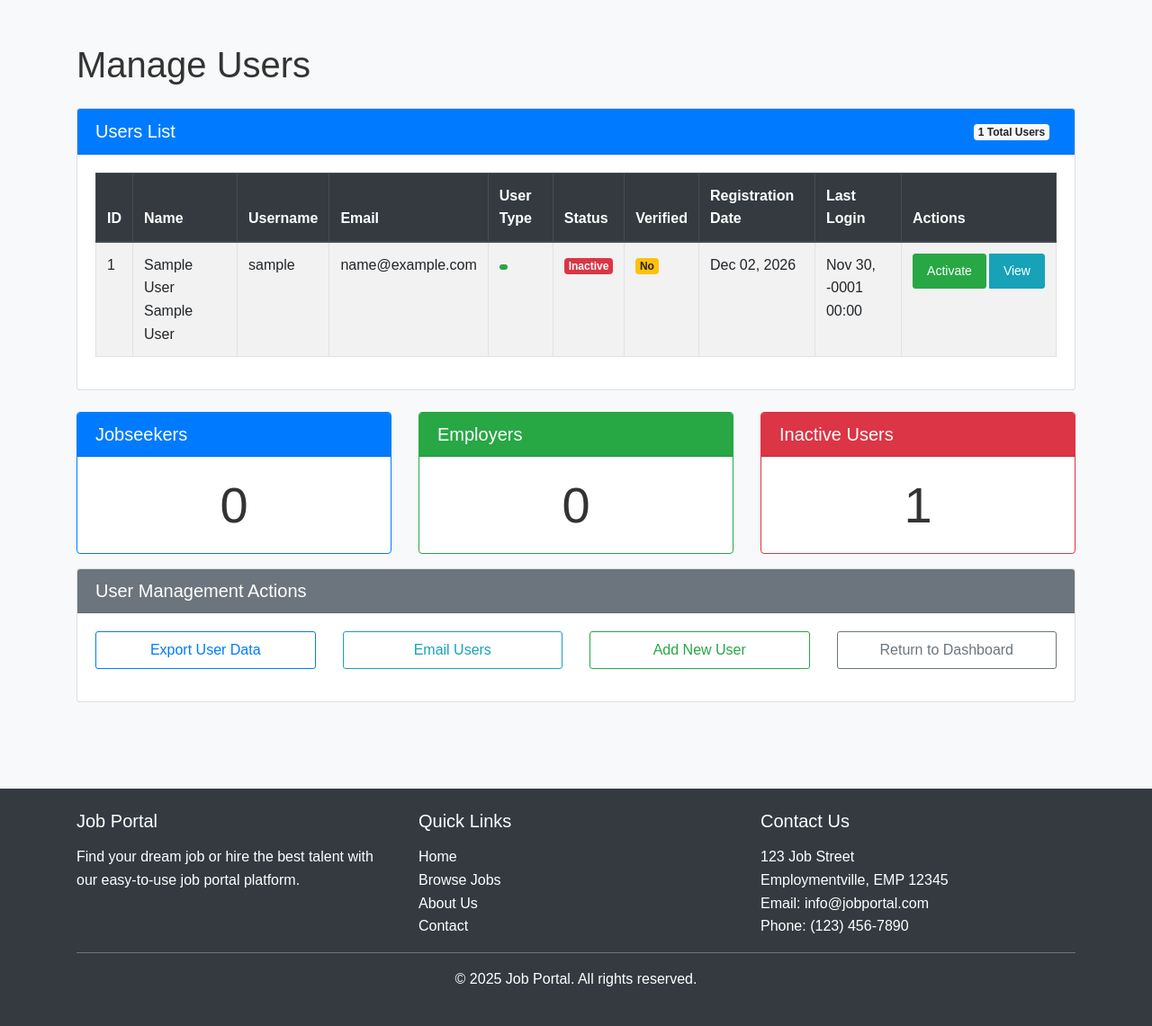
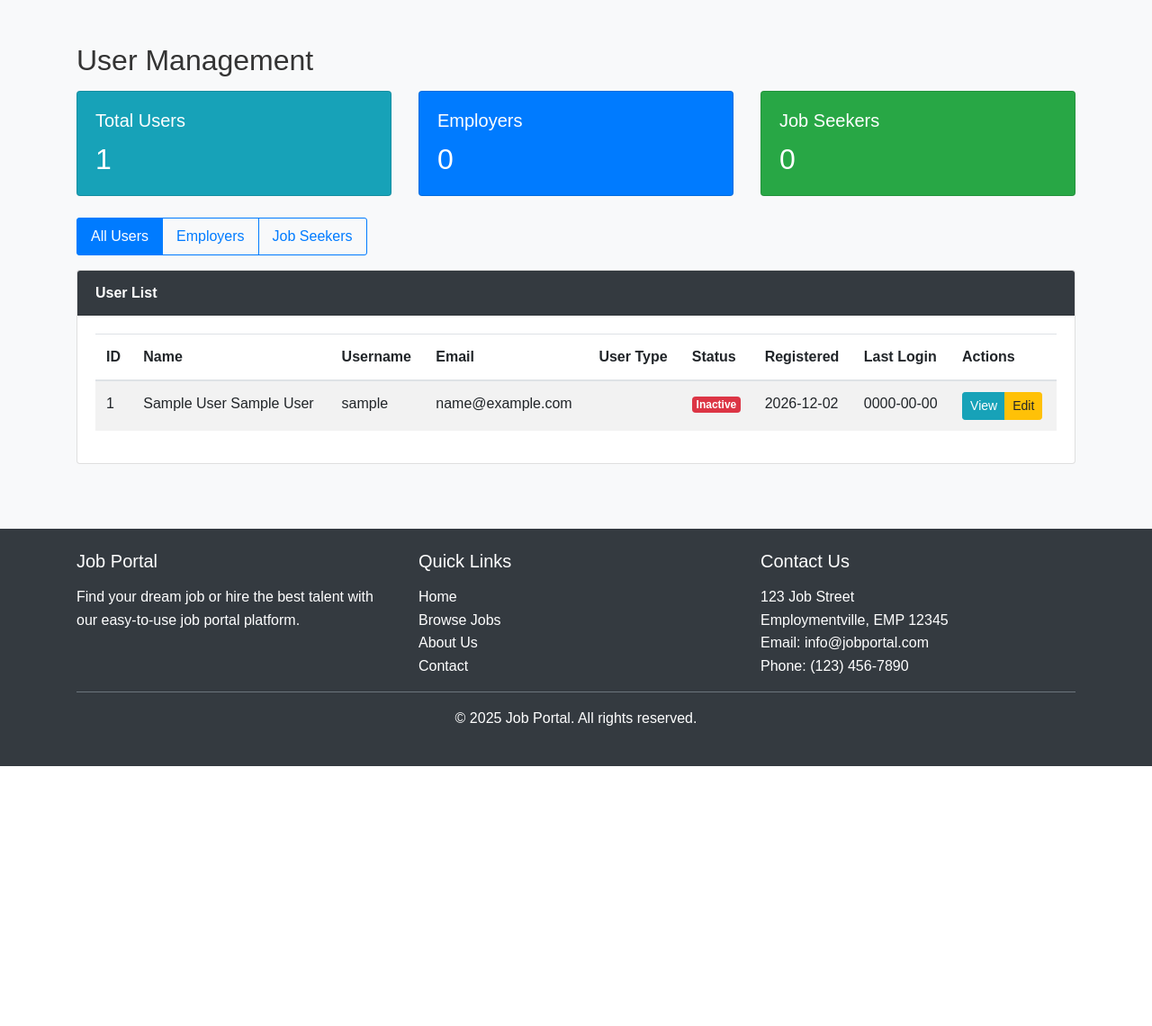
Before and after one commit to hamzatarifturing/job-portal-system-php, a PHP site: page /admin/users.php in a window 1280 px wide. Shown: the part 58-1199 px from the top of the page at 90% size. After the commit the page ends 910 px from the top, so only its background shows below. Run offline with PHP 8.4, Linux system fonts and the light colour scheme; the visitor is signed in with stand-in values (Sample User, id 1).

Commit message:
Repeated because of losing previous interaction 1 Conversation 7B - Interaction 1 - Model Selected: B
This commit includes the users module implementation in the admin module

```diff
--- a/admin/users.php
+++ b/admin/users.php
@@ -4,140 +4,143 @@
 
 // Check if user is logged in and is an admin
 if(!isset($_SESSION['user_id']) || $_SESSION['user_type'] != 'admin') {
+    // Redirect to login page with error message if not admin
     header("Location: ../login.php?error=unauthorized");
     exit();
 }
 
-// Include database configuration and header
+// Include database configuration
 include_once("../includes/db_config.php");
 include_once("../includes/header.php");
 
-// Initialize variables
-$success_message = "";
-$error_message = "";
+// Initialize variables for messages
+$message = '';
+$message_type = '';
 
-// Pagination setup
-$records_per_page = 10;
+// Handle user status change if submitted
+if(isset($_POST['toggle_status']) && isset($_POST['user_id'])) {
+    $user_id = $_POST['user_id'];
+    $current_status = $_POST['current_status'];
+    $new_status = ($current_status == 'active') ? 'inactive' : 'active';
+
+    $update_query = "UPDATE users SET status = ? WHERE id = ?";
+    $stmt = mysqli_prepare($conn, $update_query);
+    mysqli_stmt_bind_param($stmt, "si", $new_status, $user_id);
+
+    if(mysqli_stmt_execute($stmt)) {
+        $message = "User status updated successfully!";
+        $message_type = "success";
+    } else {
+        $message = "Failed to update user status: " . mysqli_error($conn);
+        $message_type = "danger";
+    }
+
+    mysqli_stmt_close($stmt);
+}
+
+// Setup pagination
+$results_per_page = 10;
 $page = isset($_GET['page']) ? (int)$_GET['page'] : 1;
-$offset = ($page - 1) * $records_per_page;
+$start_from = ($page - 1) * $results_per_page;
 
-// Prepare the query to fetch users excluding admins
-$count_query = "SELECT COUNT(*) AS total FROM users WHERE user_type != 'admin'";
+// Setup filtering
+$filter_type = isset($_GET['filter']) ? $_GET['filter'] : '';
+$where_clause = "user_type != 'admin'";
+
+if($filter_type == 'jobseeker' || $filter_type == 'employer') {
+    $where_clause .= " AND user_type = '$filter_type'";
+}
+
+// Count total records for pagination
+$count_query = "SELECT COUNT(*) as total FROM users WHERE $where_clause";
 $count_result = mysqli_query($conn, $count_query);
 $count_row = mysqli_fetch_assoc($count_result);
 $total_records = $count_row['total'];
-$total_pages = ceil($total_records / $records_per_page);
+$total_pages = ceil($total_records / $results_per_page);
 
 // Fetch users with pagination
-$users_query = "SELECT id, username, email, user_type, first_name, last_name,
-                status, is_verified, last_login, created_at
-                FROM users WHERE user_type != 'admin'
-                ORDER BY created_at DESC LIMIT ?, ?";
-$users_stmt = mysqli_prepare($conn, $users_query);
+$query = "SELECT id, username, email, user_type, first_name, last_name, status,
+          DATE(created_at) as register_date, DATE(last_login) as last_login_date
+          FROM users
+          WHERE $where_clause
+          ORDER BY created_at DESC
+          LIMIT ?, ?";
 
-if ($users_stmt) {
-    mysqli_stmt_bind_param($users_stmt, "ii", $offset, $records_per_page);
-    mysqli_stmt_execute($users_stmt);
+$stmt = mysqli_prepare($conn, $query);
+mysqli_stmt_bind_param($stmt, "ii", $start_from, $results_per_page);
+mysqli_stmt_execute($stmt);
+$result = mysqli_stmt_get_result($stmt);
 
-    // Get the result set
-    $result = mysqli_stmt_get_result($users_stmt);
+// Count user types for stats
+$employer_count_query = "SELECT COUNT(*) as count FROM users WHERE user_type = 'employer'";
+$jobseeker_count_query = "SELECT COUNT(*) as count FROM users WHERE user_type = 'jobseeker'";
 
-    // If mysqli_stmt_get_result doesn't work (missing mysqlnd driver)
-    if (!$result) {
-        // Alternative approach for PHP 5 compatibility
-        mysqli_stmt_bind_result($users_stmt,
-            $id, $username, $email, $user_type,
-            $first_name, $last_name, $status,
-            $is_verified, $last_login, $created_at
-        );
+$employer_result = mysqli_query($conn, $employer_count_query);
+$jobseeker_result = mysqli_query($conn, $jobseeker_count_query);
 
-        $users = array();
-        while (mysqli_stmt_fetch($users_stmt)) {
-            $users[] = array(
-                'id' => $id,
-                'username' => $username,
-                'email' => $email,
-                'user_type' => $user_type,
-                'first_name' => $first_name,
-                'last_name' => $last_name,
-                'status' => $status,
-                'is_verified' => $is_verified,
-                'last_login' => $last_login,
-                'created_at' => $created_at
-            );
-        }
-    } else {
-        // If the function works, fetch all rows
-        $users = array();
-        while ($row = mysqli_fetch_assoc($result)) {
-            $users[] = $row;
-        }
-    }
-
-    mysqli_stmt_close($users_stmt);
-} else {
-    $error_message = "Database error: " . mysqli_error($conn);
-}
-
-// Function to handle status toggle
-if (isset($_POST['toggle_status']) && isset($_POST['user_id'])) {
-    $user_id = (int)$_POST['user_id'];
-    $new_status = $_POST['new_status'] === 'active' ? 'active' : 'inactive';
-
-    $update_query = "UPDATE users SET status = ? WHERE id = ? AND user_type != 'admin'";
-    $update_stmt = mysqli_prepare($conn, $update_query);
-
-    if ($update_stmt) {
-        mysqli_stmt_bind_param($update_stmt, "si", $new_status, $user_id);
-
-        if (mysqli_stmt_execute($update_stmt)) {
-            $success_message = "User status updated successfully!";
-            header("Location: users.php");
-            exit();
-        } else {
-            $error_message = "Failed to update user status: " . mysqli_error($conn);
-        }
-
-        mysqli_stmt_close($update_stmt);
-    } else {
-        $error_message = "Database error: " . mysqli_error($conn);
-    }
-}
+$employer_count = mysqli_fetch_assoc($employer_result)['count'];
+$jobseeker_count = mysqli_fetch_assoc($jobseeker_result)['count'];
 ?>
 
 <div class="container mt-4">
-    <h1 class="mb-4">Manage Users</h1>
+    <h2>User Management</h2>
 
-    <?php if (!empty($error_message)): ?>
-    <div class="alert alert-danger alert-dismissible fade show" role="alert">
-        <?php echo htmlspecialchars($error_message); ?>
+    <!-- Display messages if any -->
+    <?php if(!empty($message)): ?>
+    <div class="alert alert-<?php echo $message_type; ?> alert-dismissible fade show" role="alert">
+        <?php echo $message; ?>
         <button type="button" class="close" data-dismiss="alert" aria-label="Close">
             <span aria-hidden="true">&times;</span>
         </button>
     </div>
     <?php endif; ?>
 
-    <?php if (!empty($success_message)): ?>
-    <div class="alert alert-success alert-dismissible fade show" role="alert">
-        <?php echo htmlspecialchars($success_message); ?>
-        <button type="button" class="close" data-dismiss="alert" aria-label="Close">
-            <span aria-hidden="true">&times;</span>
-        </button>
+    <!-- User Statistics -->
+    <div class="row mb-4">
+        <div class="col-md-4">
+            <div class="card bg-info text-white">
+                <div class="card-body">
+                    <h5 class="card-title">Total Users</h5>
+                    <h2 class="card-text"><?php echo $total_records; ?></h2>
                 </div>
-    <?php endif; ?>
+            </div>
+        </div>
+        <div class="col-md-4">
+            <div class="card bg-primary text-white">
+                <div class="card-body">
+                    <h5 class="card-title">Employers</h5>
+                    <h2 class="card-text"><?php echo $employer_count; ?></h2>
+                </div>
+            </div>
+        </div>
+        <div class="col-md-4">
+            <div class="card bg-success text-white">
+                <div class="card-body">
+                    <h5 class="card-title">Job Seekers</h5>
+                    <h2 class="card-text"><?php echo $jobseeker_count; ?></h2>
+                </div>
+            </div>
+        </div>
+    </div>
 
-    <div class="card mb-4">
-        <div class="card-header bg-primary text-white d-flex justify-content-between align-items-center">
-            <h5 class="m-0">Users List</h5>
-            <div>
-                <span class="badge badge-light mr-2"><?php echo $total_records; ?> Total Users</span>
+    <!-- Filter options -->
+    <div class="filter-options mb-3">
+        <div class="btn-group" role="group" aria-label="Filter options">
+            <a href="users.php" class="btn btn-outline-primary <?php echo $filter_type == '' ? 'active' : ''; ?>">All Users</a>
+            <a href="users.php?filter=employer" class="btn btn-outline-primary <?php echo $filter_type == 'employer' ? 'active' : ''; ?>">Employers</a>
+            <a href="users.php?filter=jobseeker" class="btn btn-outline-primary <?php echo $filter_type == 'jobseeker' ? 'active' : ''; ?>">Job Seekers</a>
         </div>
+    </div>
+
+    <!-- Users Table -->
+    <div class="card">
+        <div class="card-header bg-dark text-white">
+            <strong>User List</strong>
         </div>
         <div class="card-body">
             <div class="table-responsive">
-                <?php if (!empty($users)): ?>
-                <table class="table table-bordered table-striped table-hover">
-                    <thead class="thead-dark">
+                <table class="table table-striped table-hover">
+                    <thead>
                         <tr>
                             <th>ID</th>
                             <th>Name</th>
@@ -145,180 +148,108 @@
                             <th>Email</th>
                             <th>User Type</th>
                             <th>Status</th>
-                            <th>Verified</th>
-                            <th>Registration Date</th>
+                            <th>Registered</th>
                             <th>Last Login</th>
                             <th>Actions</th>
                         </tr>
                     </thead>
                     <tbody>
-                        <?php foreach ($users as $user): ?>
+                        <?php
+                        if(mysqli_num_rows($result) > 0) {
+                            while($row = mysqli_fetch_assoc($result)) {
+                                $full_name = $row['first_name'] . ' ' . $row['last_name'];
+                                $status_class = ($row['status'] == 'active') ? 'success' : 'danger';
+                                $status_text = ($row['status'] == 'active') ? 'Active' : 'Inactive';
+                                $user_type_class = ($row['user_type'] == 'employer') ? 'primary' : 'info';
+                        ?>
                         <tr>
-                            <td><?php echo htmlspecialchars($user['id']); ?></td>
-                            <td><?php echo htmlspecialchars($user['first_name'] . ' ' . $user['last_name']); ?></td>
-                            <td><?php echo htmlspecialchars($user['username']); ?></td>
-                            <td><?php echo htmlspecialchars($user['email']); ?></td>
+                            <td><?php echo $row['id']; ?></td>
+                            <td><?php echo htmlspecialchars($full_name); ?></td>
+                            <td><?php echo htmlspecialchars($row['username']); ?></td>
+                            <td><?php echo htmlspecialchars($row['email']); ?></td>
+                            <td><span class="badge badge-<?php echo $user_type_class; ?>"><?php echo ucfirst($row['user_type']); ?></span></td>
                             <td>
-                                <span class="badge badge-<?php echo ($user['user_type'] == 'employer') ? 'primary' : 'success'; ?>">
-                                    <?php echo htmlspecialchars(ucfirst($user['user_type'])); ?>
-                                </span>
-                            </td>
-                            <td>
-                                <span class="badge badge-<?php echo ($user['status'] == 'active') ? 'success' : 'danger'; ?>">
-                                    <?php echo htmlspecialchars(ucfirst($user['status'])); ?>
-                                </span>
-                            </td>
-                            <td>
-                                <span class="badge badge-<?php echo ($user['is_verified'] == 1) ? 'success' : 'warning'; ?>">
-                                    <?php echo ($user['is_verified'] == 1) ? 'Yes' : 'No'; ?>
-                                </span>
-                            </td>
-                            <td><?php echo date('M d, Y', strtotime($user['created_at'])); ?></td>
-                            <td>
-                                <?php
-                                echo !empty($user['last_login']) ?
-                                    date('M d, Y H:i', strtotime($user['last_login'])) :
-                                    'Never logged in';
-                                ?>
-                            </td>
-                            <td>
-                                <div class="btn-group" role="group">
-                                    <form method="post" class="mr-1" onsubmit="return confirm('Are you sure you want to change this user\'s status?');">
-                                        <input type="hidden" name="user_id" value="<?php echo $user['id']; ?>">
-                                        <input type="hidden" name="new_status" value="<?php echo ($user['status'] == 'active') ? 'inactive' : 'active'; ?>">
-                                        <button type="submit" name="toggle_status" class="btn btn-sm btn-<?php echo ($user['status'] == 'active') ? 'warning' : 'success'; ?>">
-                                            <?php echo ($user['status'] == 'active') ? 'Deactivate' : 'Activate'; ?>
+                                <form method="post" style="display: inline;">
+                                    <input type="hidden" name="user_id" value="<?php echo $row['id']; ?>">
+                                    <input type="hidden" name="current_status" value="<?php echo $row['status']; ?>">
+                                    <button type="submit" name="toggle_status" class="badge badge-<?php echo $status_class; ?> border-0">
+                                        <?php echo $status_text; ?>
                                     </button>
                                 </form>
-                                    <a href="view_user.php?id=<?php echo $user['id']; ?>" class="btn btn-sm btn-info">View</a>
+                            </td>
+                            <td><?php echo $row['register_date']; ?></td>
+                            <td><?php echo $row['last_login_date'] ? $row['last_login_date'] : 'Never'; ?></td>
+                            <td>
+                                <div class="btn-group btn-group-sm">
+                                    <a href="view_user.php?id=<?php echo $row['id']; ?>" class="btn btn-info btn-sm">
+                                        <i class="fa fa-eye"></i> View
+                                    </a>
+                                    <a href="edit_user.php?id=<?php echo $row['id']; ?>" class="btn btn-warning btn-sm">
+                                        <i class="fa fa-edit"></i> Edit
+                                    </a>
                                 </div>
                             </td>
                         </tr>
-                        <?php endforeach; ?>
+                        <?php
+                            }
+                        } else {
+                        ?>
+                        <tr>
+                            <td colspan="9" class="text-center">No users found</td>
+                        </tr>
+                        <?php
+                        }
+                        ?>
                     </tbody>
                 </table>
+            </div>
 
             <!-- Pagination -->
-                <?php if ($total_pages > 1): ?>
+            <?php if($total_pages > 1): ?>
             <nav aria-label="Page navigation">
                 <ul class="pagination justify-content-center">
-                        <?php if ($page > 1): ?>
+                    <?php if($page > 1): ?>
                     <li class="page-item">
-                            <a class="page-link" href="?page=<?php echo ($page - 1); ?>" aria-label="Previous">
+                        <a class="page-link" href="users.php?page=1<?php echo $filter_type ? '&filter=' . $filter_type : ''; ?>" aria-label="First">
+                            <span aria-hidden="true">&laquo;&laquo;</span>
+                        </a>
+                    </li>
+                    <li class="page-item">
+                        <a class="page-link" href="users.php?page=<?php echo $page - 1; ?><?php echo $filter_type ? '&filter=' . $filter_type : ''; ?>" aria-label="Previous">
                             <span aria-hidden="true">&laquo;</span>
                         </a>
                     </li>
                     <?php endif; ?>
 
-                        <?php for ($i = 1; $i <= $total_pages; $i++): ?>
-                        <li class="page-item <?php echo ($page == $i) ? 'active' : ''; ?>">
-                            <a class="page-link" href="?page=<?php echo $i; ?>"><?php echo $i; ?></a>
+                    <?php
+                    // Show page numbers
+                    $start_page = max(1, $page - 2);
+                    $end_page = min($total_pages, $start_page + 4);
+
+                    for($i = $start_page; $i <= $end_page; $i++):
+                    ?>
+                    <li class="page-item <?php echo $i == $page ? 'active' : ''; ?>">
+                        <a class="page-link" href="users.php?page=<?php echo $i; ?><?php echo $filter_type ? '&filter=' . $filter_type : ''; ?>">
+                            <?php echo $i; ?>
+                        </a>
                     </li>
                     <?php endfor; ?>
 
-                        <?php if ($page < $total_pages): ?>
+                    <?php if($page < $total_pages): ?>
                     <li class="page-item">
-                            <a class="page-link" href="?page=<?php echo ($page + 1); ?>" aria-label="Next">
+                        <a class="page-link" href="users.php?page=<?php echo $page + 1; ?><?php echo $filter_type ? '&filter=' . $filter_type : ''; ?>" aria-label="Next">
                             <span aria-hidden="true">&raquo;</span>
+                        </a>
+                    </li>
+                    <li class="page-item">
+                        <a class="page-link" href="users.php?page=<?php echo $total_pages; ?><?php echo $filter_type ? '&filter=' . $filter_type : ''; ?>" aria-label="Last">
+                            <span aria-hidden="true">&raquo;&raquo;</span>
                         </a>
                     </li>
                     <?php endif; ?>
                 </ul>
             </nav>
             <?php endif; ?>
-
-                <?php else: ?>
-                <div class="alert alert-info">
-                    No users found.
-                </div>
-                <?php endif; ?>
-            </div>
-        </div>
-    </div>
-
-    <!-- User Stats -->
-    <div class="row">
-        <div class="col-md-4">
-            <div class="card border-primary mb-3">
-                <div class="card-header bg-primary text-white">
-                    <h5 class="m-0">Jobseekers</h5>
-                </div>
-                <div class="card-body text-center">
-                    <p class="card-text display-4">
-                        <?php
-                        $jobseeker_count_query = "SELECT COUNT(*) AS count FROM users WHERE user_type = 'jobseeker'";
-                        $jobseeker_count_result = mysqli_query($conn, $jobseeker_count_query);
-                        $jobseeker_count = mysqli_fetch_assoc($jobseeker_count_result);
-                        echo $jobseeker_count['count'];
-                        ?>
-                    </p>
-                </div>
-            </div>
-        </div>
-        <div class="col-md-4">
-            <div class="card border-success mb-3">
-                <div class="card-header bg-success text-white">
-                    <h5 class="m-0">Employers</h5>
-                </div>
-                <div class="card-body text-center">
-                    <p class="card-text display-4">
-                        <?php
-                        $employer_count_query = "SELECT COUNT(*) AS count FROM users WHERE user_type = 'employer'";
-                        $employer_count_result = mysqli_query($conn, $employer_count_query);
-                        $employer_count = mysqli_fetch_assoc($employer_count_result);
-                        echo $employer_count['count'];
-                        ?>
-                    </p>
-                </div>
-            </div>
-        </div>
-        <div class="col-md-4">
-            <div class="card border-danger mb-3">
-                <div class="card-header bg-danger text-white">
-                    <h5 class="m-0">Inactive Users</h5>
-                </div>
-                <div class="card-body text-center">
-                    <p class="card-text display-4">
-                        <?php
-                        $inactive_count_query = "SELECT COUNT(*) AS count FROM users WHERE status = 'inactive'";
-                        $inactive_count_result = mysqli_query($conn, $inactive_count_query);
-                        $inactive_count = mysqli_fetch_assoc($inactive_count_result);
-                        echo $inactive_count['count'];
-                        ?>
-                    </p>
-                </div>
-            </div>
-        </div>
-    </div>
-
-    <!-- Actions -->
-    <div class="card mb-4">
-        <div class="card-header bg-secondary text-white">
-            <h5 class="m-0">User Management Actions</h5>
-        </div>
-        <div class="card-body">
-            <div class="row">
-                <div class="col-md-3 mb-3">
-                    <a href="export_users.php" class="btn btn-block btn-outline-primary">
-                        <i class="fa fa-download"></i> Export User Data
-                    </a>
-                </div>
-                <div class="col-md-3 mb-3">
-                    <a href="email_users.php" class="btn btn-block btn-outline-info">
-                        <i class="fa fa-envelope"></i> Email Users
-                    </a>
-                </div>
-                <div class="col-md-3 mb-3">
-                    <a href="add_user.php" class="btn btn-block btn-outline-success">
-                        <i class="fa fa-user-plus"></i> Add New User
-                    </a>
-                </div>
-                <div class="col-md-3 mb-3">
-                    <a href="dashboard.php" class="btn btn-block btn-outline-secondary">
-                        <i class="fa fa-arrow-left"></i> Return to Dashboard
-                    </a>
-                </div>
-            </div>
         </div>
     </div>
 </div>
```
Lines whose indentation alone changed are shown as unchanged.
